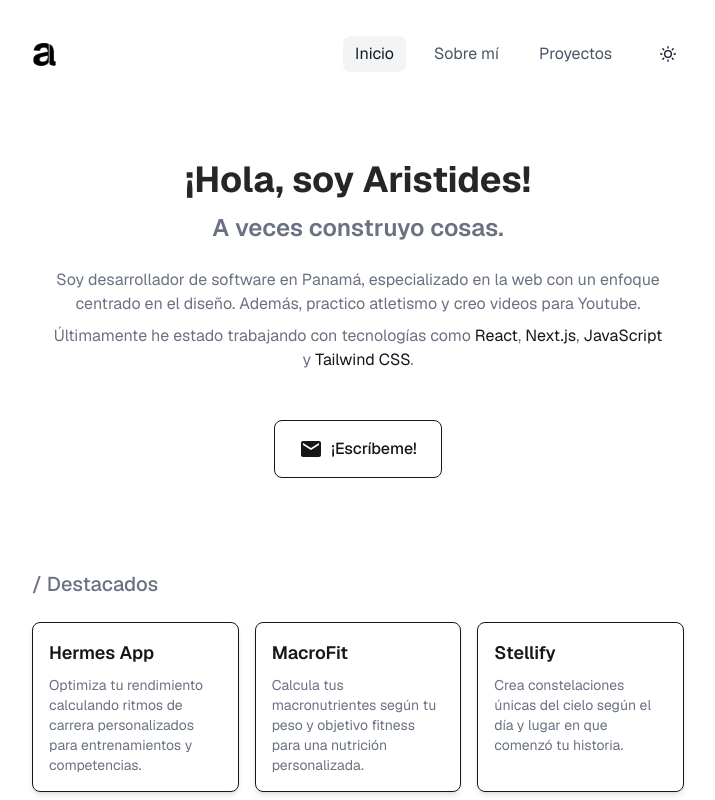
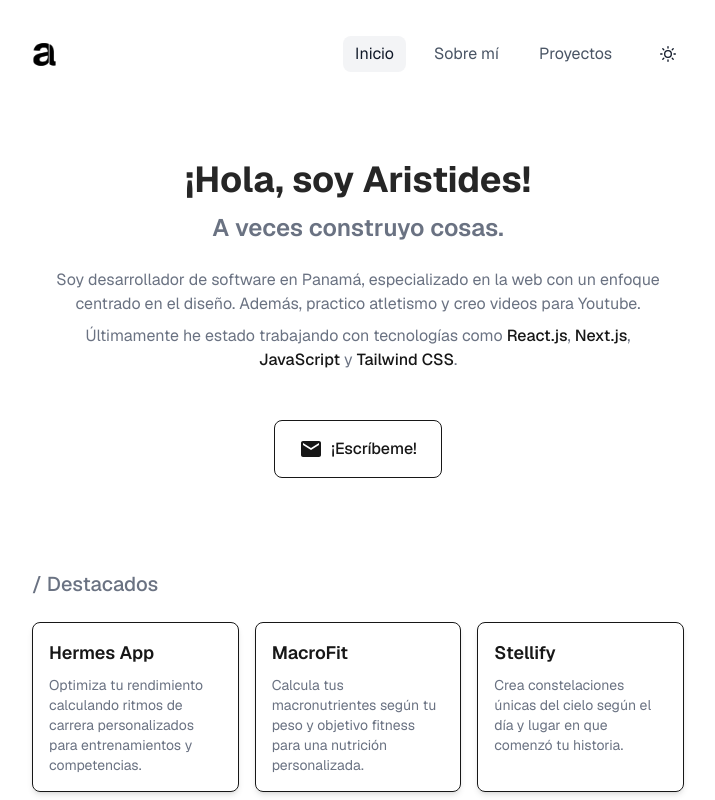
Before and after one commit to arisrodriguez/a-r, a Next.js app: page / in a window 1280 px wide. Shown: the top 800 px of the page, without its empty margins (282-997 px from the left). Built offline with nearby package versions, Linux system fonts and the light colour scheme.

Commit message:
SE agrego font-medium a las tecnologías

```diff
--- a/src/app/components/Home/HomeHeader.tsx
+++ b/src/app/components/Home/HomeHeader.tsx
@@ -41,10 +41,10 @@ export default function HomeHeader() {
                 className="font-normal text-gray-500 dark:text-gray-300 text-base mt-2 max-w-2xl"
             >
                 Últimamente he estado trabajando con tecnologías como{" "}
-                <span className="text-neutral-900 dark:text-neutral-100">React</span>,{" "}
-                <span className="text-neutral-900 dark:text-neutral-100">Next.js</span>,{" "}
-                <span className="text-neutral-900 dark:text-neutral-100">JavaScript</span> y{" "}
-                <span className="text-neutral-900 dark:text-neutral-100">Tailwind CSS</span>.
+                <span className="text-neutral-900 dark:text-neutral-100 font-medium">React.js</span>,{" "}
+                <span className="text-neutral-900 dark:text-neutral-100 font-medium">Next.js</span>,{" "}
+                <span className="text-neutral-900 dark:text-neutral-100 font-medium">JavaScript</span> y{" "}
+                <span className="text-neutral-900 dark:text-neutral-100 font-medium">Tailwind CSS</span>.
             </motion.p>
 
             <HomeContact />
```
